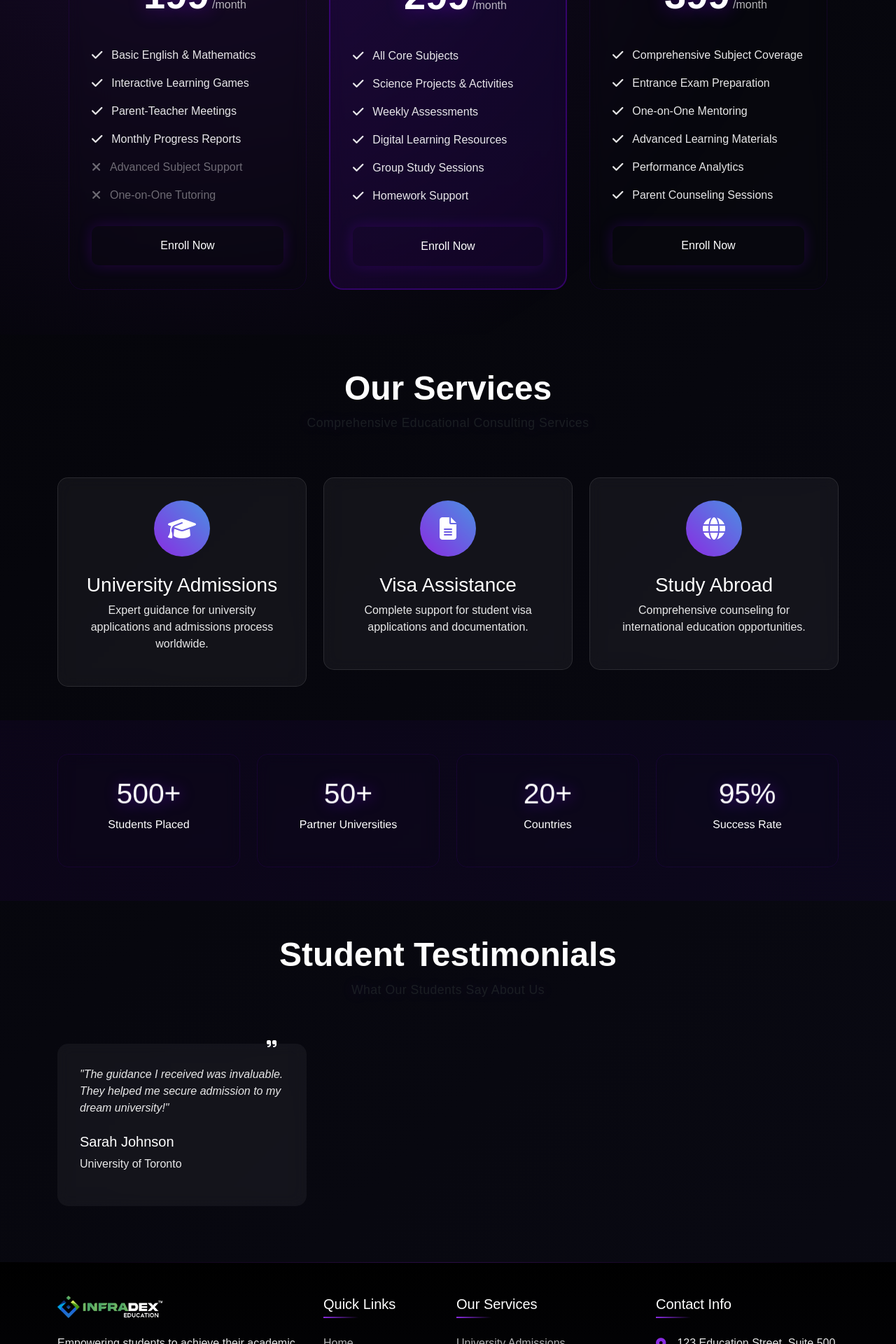
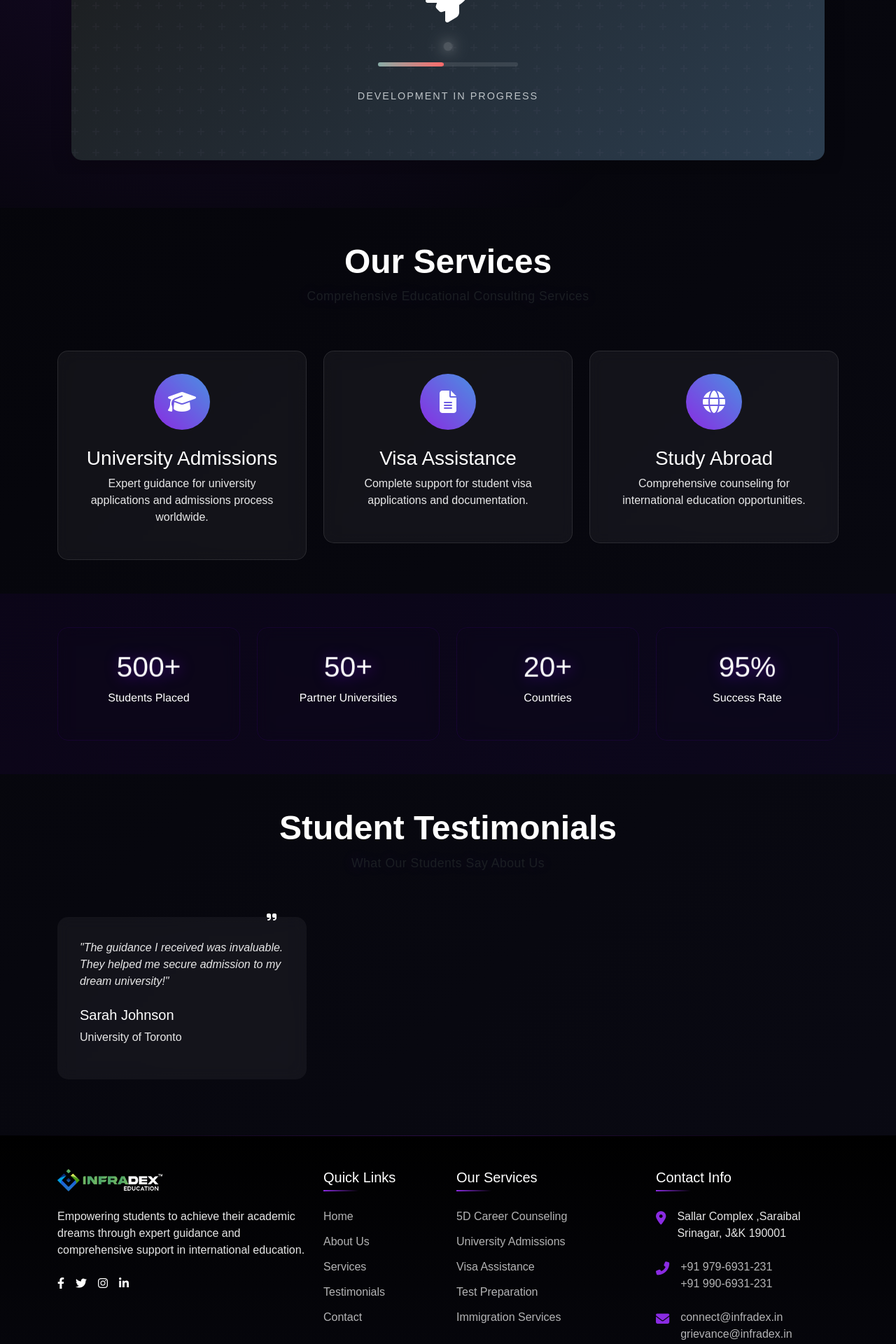
Before and after one commit to ibrahim-bhat/Infradex-Education-web, a PHP site: page / in a window 1280 px wide. Shown: the part 3240-5160 px from the top of the page at 70% size. Run offline with PHP 8.4, Linux system fonts and the light colour scheme; some libraries are stand-ins or nearby versions.

Commit message:
deployemnt phase comming soon updated index

```diff
--- a/index.php
+++ b/index.php
@@ -360,7 +360,9 @@ session_start();
                 <p class="text-muted">Comprehensive Educational Programs for Primary Students</p>
             </div>
 
-            <div class="subscription-grid">
+            <?php include 'components/coming-soon.php'; ?>
+
+            <!-- <div class="subscription-grid">
                 <div class="subscription-card" data-aos="fade-up" data-aos-delay="100">
                     <div class="card-badge">Class 1-2</div>
                     <div class="card-header">
@@ -438,7 +440,7 @@ session_start();
                     </div>
                     <button class="btn-subscribe">Enroll Now</button>
                 </div>
-            </div>
+            </div> -->
         </div>
     </section>
 
@@ -579,9 +581,9 @@ session_start();
                         <div class="footer-widget">
                             <h4 class="widget-title">Our Services</h4>
                             <ul class="footer-links">
+                                <li><a href="#">5D Career Counseling</a></li>
                                 <li><a href="#">University Admissions</a></li>
                                 <li><a href="#">Visa Assistance</a></li>
-                                <li><a href="#">Career Counseling</a></li>
                                 <li><a href="#">Test Preparation</a></li>
                                 <li><a href="#">Immigration Services</a></li>
                             </ul>
@@ -595,20 +597,20 @@ session_start();
                             <div class="contact-info">
                                 <div class="contact-item">
                                     <i class="fas fa-map-marker-alt"></i>
-                                    <p>123 Education Street, Suite 500<br>New York, NY 10001</p>
+                                    <p>Sallar Complex ,Saraibal <br>Srinagar, J&K 190001</p>
                                 </div>
                                 <div class="contact-item">
                                     <i class="fas fa-phone-alt"></i>
                                     <p>
-                                        <a href="tel:+1234567890">+1 (234) 567-890</a><br>
-                                        <a href="tel:+1234567890">+1 (234) 567-891</a>
+                                        <a href="tel:+919796931231">+91 979-6931-231</a><br>
+                                        <a href="tel:+919906931231">+91 990-6931-231</a>
                                     </p>
                                 </div>
                                 <div class="contact-item">
                                     <i class="fas fa-envelope"></i>
                                     <p>
-                                        <a href="mailto:info@infradexeducation.com">info@infradexeducation.com</a><br>
-                                        <a href="mailto:support@infradexeducation.com">support@infradexeducation.com</a>
+                                        <a href="mailto:connect@infradex.in">connect@infradex.in</a><br>
+                                        <a href="mailto:">grievance@infradex.in</a>
                                     </p>
                                 </div>
                             </div>
```
